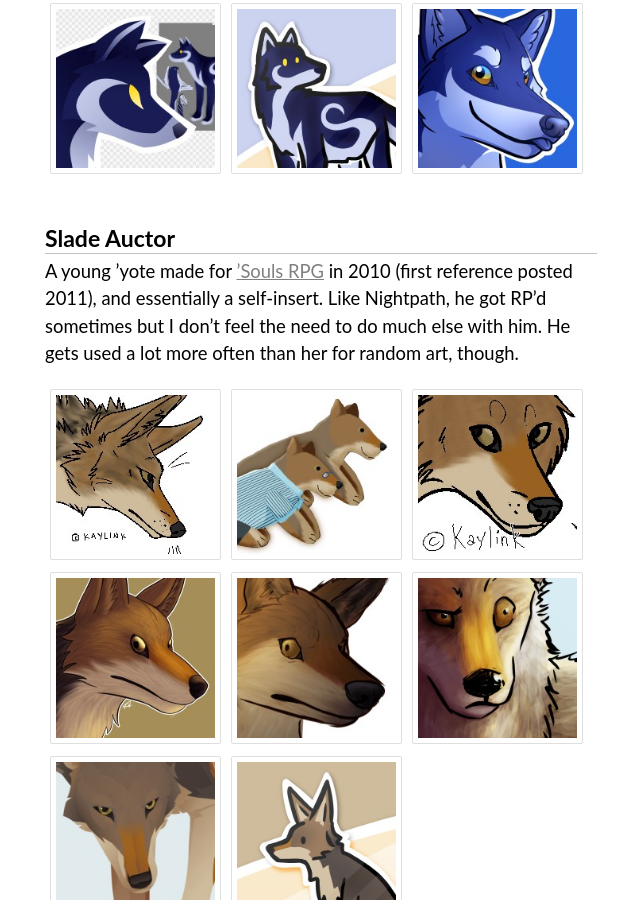
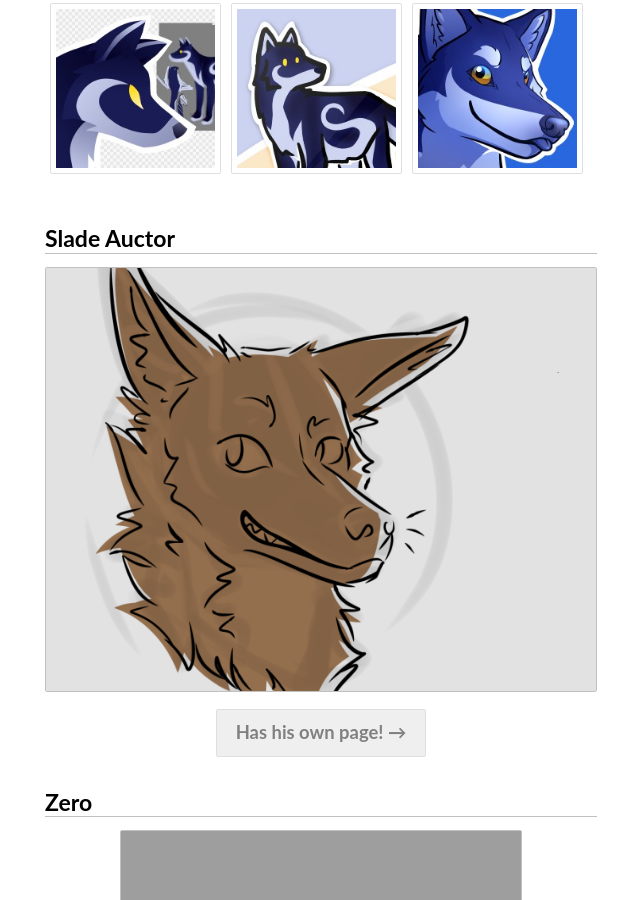
Before and after one commit to a-flyleaf/toyshelf, a Jekyll site: the page built from misc/index.md, in a window 1280 px wide and 900 px high, scrolled down 1853 px. Shown: the whole window, without its empty margins (319-959 px from the left). Built offline with Jekyll 4.4.1, drawn with Linux system fonts in a browser that asks for light colours; some web fonts are replaced.

Commit message:
misc/slade: get paged

```diff
--- a/_layouts/1-profile.html
+++ b/_layouts/1-profile.html
@@ -11,7 +11,7 @@ class: profile
 <div id="summary">{{page.summary|markdownify}}</div>{%endif%}
 
 <h2>info</h2>
-{{page.info|markdownify}}{%if page.design%}
+{%capture inc-url%}{%include url.html%}{%endcapture%}{{page.info|markdownify|replace:"INC_URL",inc-url}}{%if page.design%}
 
 <h3>design notes</h3>
 {{page.design|markdownify}}{%endif%}{%if page.songs%}
--- a/misc/index.md
+++ b/misc/index.md
@@ -14,7 +14,7 @@ Ordered chronologically by creation, more or less. Those with over 9 [artstuffs]
 	<h3>skip to</h3><ul>
 	<li><a href="#demon">doodle demon</a></li>
 	<li><a href="#nightpath">Nightpath</a></li>
-	<li><a href="#slade">Slade Auctor</a></li>
+	<li><a href="{%include url.html%}/misc/slade-auctor"><b>Slade Auctor</b></a></li>
 	<li><a href="{%include url.html%}/misc/zero"><b>Zero</b></a></li>
 	<li><a href="#roommates">Flynn Smith & Ren Brandt</a></li>
 	<li><a href="{%include url.html%}/misc/sawface"><b>“sawface”</b></a></li>
@@ -42,9 +42,8 @@ A funky lil figure that pops up throughout my school notebooks. [I&nbsp;drew it
 <div id="gallery">{%for art in site.art%}{%if art.tags contains "nightpath"%}<a href="{%include url.html%}{{art.url}}"><img src="{%include url.html%}/assets/img/art/{{art.date|date:"%F"}}-tn{%if art.tags.size>1%}-nightpath{%endif%}.jpg" alt="{{art.title}}"/></a>{%endif%}{%endfor%}</div>
 
 <h2 id="slade">Slade Auctor</h2>
-A young ’yote made for [’Souls RPG](https://soulsrpg.com/forum/) in 2010 (first reference posted 2011), and essentially a self-insert. Like Nightpath, he got RP'd sometimes but I don't feel the need to do much else with him. He gets used a lot more often than her for random art, though.
-
-<div id="gallery">{%for art in site.art%}{%if art.tags contains "slade"%}<a href="{%include url.html%}{{art.url}}"><img src="{%include url.html%}/assets/img/art/{{art.date|date:"%F"}}-tn{%if art.tags.size>1%}-slade{%endif%}.jpg" alt="{{art.title}}"/></a>{%endif%}{%endfor%}</div>
+<figure><a href="{%include url.html%}/misc/slade-auctor"><img src="{%include url.html%}/assets/img/slade-tmp.png" alt=""/></a></figure>
+<p class="movin"><a href="{%include url.html%}/misc/slade-auctor" class="box moved">Has his own page!</a></p>
 
 ## Zero
 <figure><a href="{%include url.html%}/misc/zero"><img src="{%include url.html%}/assets/img/zero-tmp.png" alt=""/></a></figure>
```
Also changed, not shown: misc/slade-auctor.md (added, +19 -0 lines), assets/img/slade-tmp.png (added), assets/img/slade.png (added), changelog.md.
